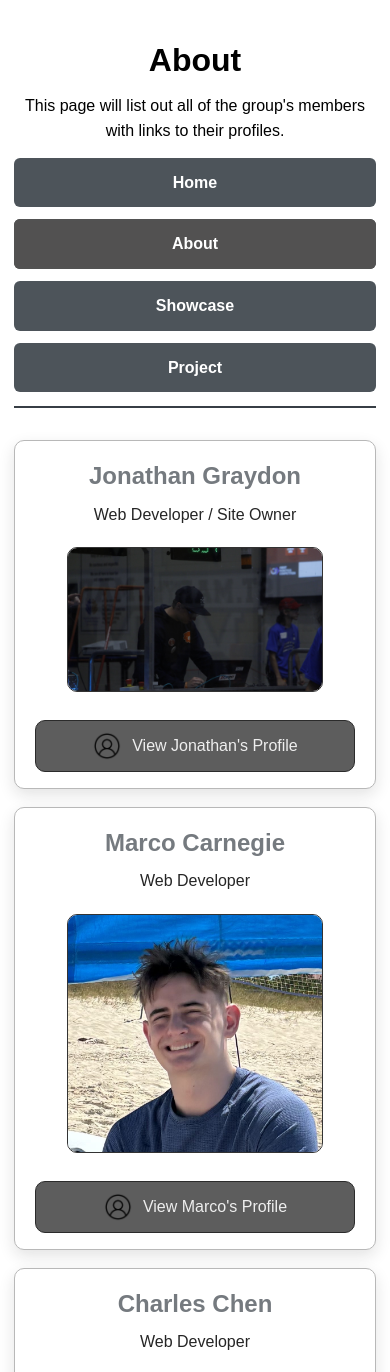
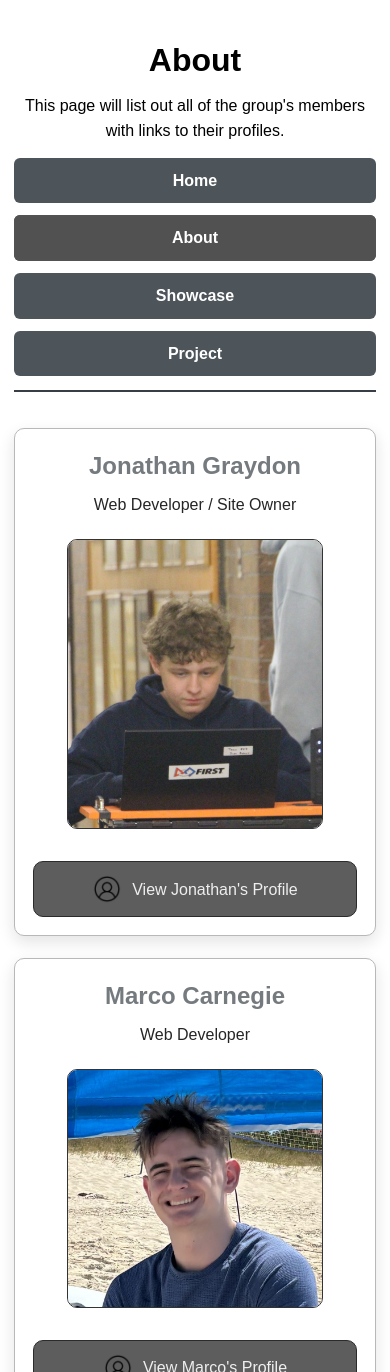
Before and after one commit to Romgi/1XD3-Group-31, a PHP site: page /about.html in a window 390 px wide. Shown: the top 1372 px of the page. Run offline with PHP 8.4, Linux system fonts and the light colour scheme.

Commit message:
changed profile photo

```diff
--- a/css/style.css
+++ b/css/style.css
@@ -84,7 +81,8 @@ nav {
 
 /* ===== Main Content ===== */
 main {
-    max-width: 1100px;
+    max-width: 1300px;
+    /* wider page to support wider tiles */
     margin: 0 auto;
 }
 
@@ -101,48 +99,41 @@ p {
     margin-bottom: 12px;
 }
 
-hr {
-    border: none;
-    border-top: 1px solid #333;
-    margin: 24px 0;
+/* ===== Tile (Card) ===== */
+.tile {
+    border: 1px solid #b8b8b8;
+    border-radius: 10px;
+    padding: 18px;
+    background-color: #ffffff;
+    box-shadow: 0 6px 16px rgba(27, 27, 28, 0.12);
+    transition: transform 0.15s ease,
+        box-shadow 0.15s ease,
+        border-color 0.15s ease;
 }
 
-/* ===== Tile (Card) ===== */
-.tile {
-    display: block;
-    border: 1px solid #b8b8b8;
-    border-radius: 10px;
-    padding: 16px;
-    background-color: #ffffff;
-    box-shadow: 0 6px 16px rgba(27, 27, 28, 0.12);
-    transition: transform 0.15s ease, box-shadow 0.15s ease, border-color 0.15s ease;
-}
-
-/* Polished hover/focus for the whole tile */
 .tile:hover {
     transform: translateY(-2px);
     box-shadow: 0 10px 22px rgba(27, 27, 28, 0.16);
     border-color: #9a9a9a;
 }
 
-/* If the tile contains focused content (e.g., tabbing onto a button), show a subtle ring */
 .tile:focus-within {
-    outline: none;
-    box-shadow: 0 0 0 3px rgba(96, 101, 106, 0.25), 0 10px 22px rgba(27, 27, 28, 0.16);
+    box-shadow: 0 0 0 3px rgba(96, 101, 106, 0.25),
+        0 10px 22px rgba(27, 27, 28, 0.16);
     border-color: #7f858b;
 }
 
 /* ===== About Page Profile Grid ===== */
 .profiles {
     display: grid;
-    grid-template-columns: repeat(auto-fit, minmax(260px, 1fr));
-    gap: 18px;
-    padding: 8px 0;
+    grid-template-columns: repeat(auto-fit,
+            minmax(300px, 1fr));
+    gap: 22px;
+    padding: 12px 0;
     align-items: stretch;
-    /* ensures equal-height cards per row */
 }
 
-/* Make each profile card a vertical flex column so buttons lock to the bottom */
+/* Profile card layout */
 .profile-card {
     display: flex;
     flex-direction: column;
@@ -155,7 +146,7 @@ hr {
 }
 
 .profile-role {
-    margin: 0 0 10px 0;
+    margin: 0 0 12px 0;
     opacity: 0.85;
 }
 
@@ -163,66 +154,54 @@ hr {
 img {
     border-radius: 10px;
     border: 1px solid #333;
-    margin-top: 10px;
     max-width: 100%;
     height: auto;
 }
 
-/* Profile images: keep centered and give consistent breathing room */
 .profile-card img {
-    margin: 10px auto 12px auto;
+    margin: 10px auto 14px auto;
 }
 
 /* ===== Link Buttons ===== */
 .link-buttons {
     display: flex;
     justify-content: center;
-    margin-top: 14px;
 }
 
-/* Lock button area to the bottom of the tile */
+/* Lock buttons to bottom of tile */
 .profile-card .link-buttons {
     margin-top: auto;
-    /* KEY: pushes buttons down */
-    padding-top: 16px;
-    /* consistent spacing above button row */
+    padding-top: 18px;
 }
 
-/* Button styling */
 .link-button {
     display: flex;
     align-items: center;
     justify-content: center;
     gap: 10px;
-    padding: 10px 14px;
+    padding: 12px 16px;
     background-color: #5d5d5d;
     border: 1px solid #2b2b2b;
     border-radius: 10px;
     text-decoration: none;
     color: #eee !important;
-    line-height: 1;
-    max-width: 320px;
+    max-width: 360px;
+    /* wider button to match wider tile */
     width: 100%;
     transition: background-color 0.15s ease,
         transform 0.15s ease,
-        box-shadow 0.15s ease,
-        border-color 0.15s ease;
+        box-shadow 0.15s ease;
 }
 
 .link-button img {
-    width: 30px !important;
-    height: 30px !important;
-    max-width: 30px !important;
-    max-height: 30px !important;
-    object-fit: contain;
+    width: 30px;
+    height: 30px;
     border: none;
     margin: 0;
-    display: block;
 }
 
 .link-button:hover {
     background-color: #262626;
-    border-color: #3a3a3a;
     transform: translateY(-2px);
     box-shadow: 0 6px 14px rgba(0, 0, 0, 0.25);
 }
@@ -300,23 +237,15 @@ footer.footer {
 
     nav {
         flex-direction: column;
-        align-items: stretch;
     }
 
     .nav-link {
         width: 100%;
         text-align: center;
-        padding: 12px 16px;
     }
 
-    .footer-content {
-        flex-direction: column;
-        text-align: center;
-    }
-
-    .footer-links,
-    .footer-link {
-        width: 100%;
-        justify-content: center;
+    /* On small screens, allow slightly narrower tiles */
+    .profiles {
+        grid-template-columns: 1fr;
     }
 }
```
Also changed, not shown: other parts of css/style.css (+1 -46 lines), images/jonathan.jpg.
